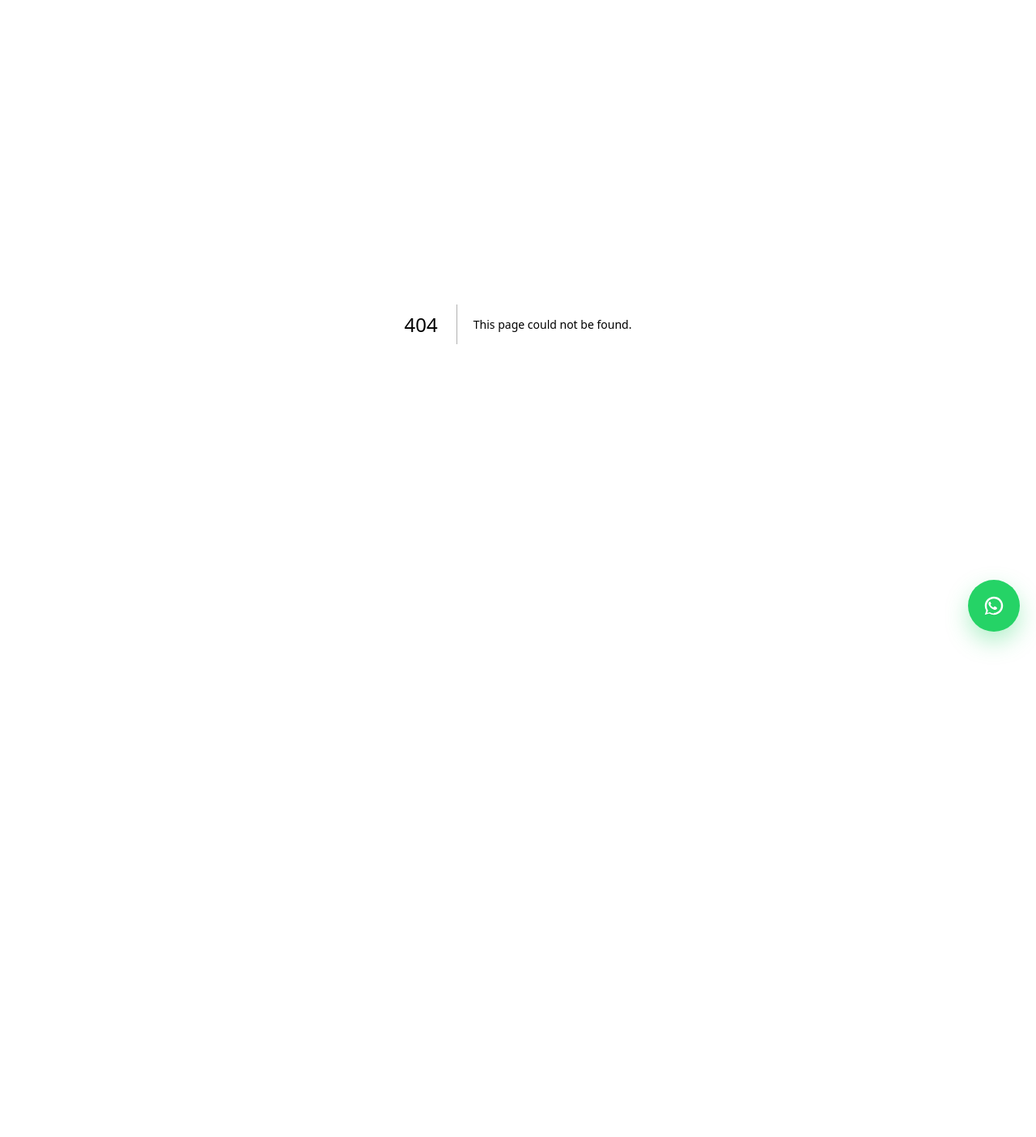
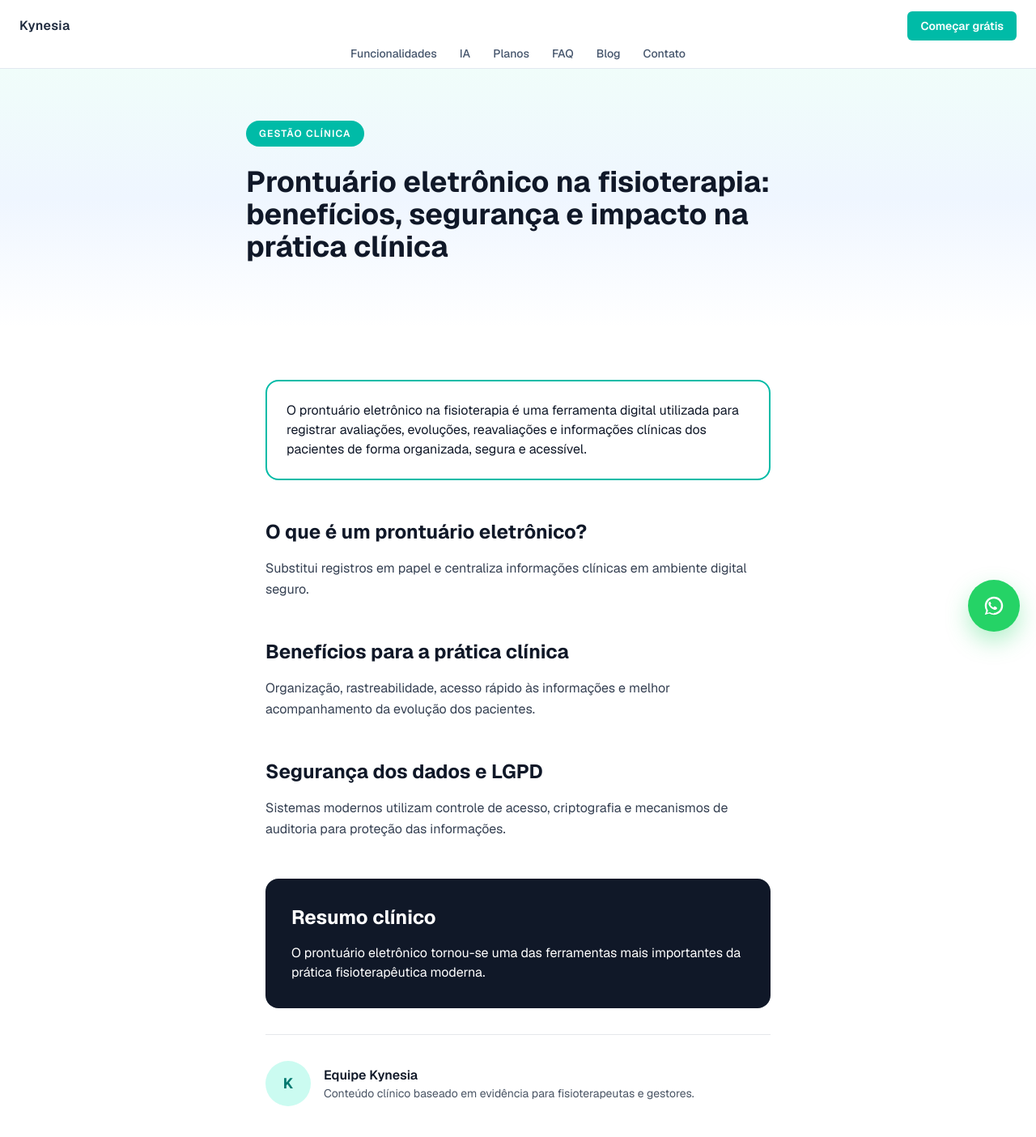
Before and after one commit to sendrette/kynesia-site, a Next.js app: page /blog/prontuario-eletronico-fisioterapia in a window 1280 px wide. Before the commit this address had no page. Shown: the top 1404 px of the page at 81% size. Before the commit the page ends 800 px from the top, so only its background shows below. Built offline with nearby package versions, Linux system fonts and the light colour scheme.

Commit message:
novo post para o blog, prontuario eletronico

```diff
--- /dev/null
+++ b/app/blog/prontuario-eletronico-fisioterapia/page.tsx
@@ -0,0 +1,73 @@
+import type { Metadata } from "next";
+import Link from "next/link";
+import SiteHeader from "../../components/site-header";
+
+const pageUrl = "https://kynesia.com.br/blog/prontuario-eletronico-fisioterapia";
+
+export const metadata: Metadata = {
+  title: "Prontuário eletrônico na fisioterapia: benefícios e segurança",
+  description:
+    "Entenda os benefícios do prontuário eletrônico na fisioterapia, segurança dos dados e impacto na gestão clínica.",
+  alternates: { canonical: pageUrl },
+};
+
+export default function ProntuarioEletronicoPage() {
+  return (
+    <main className="bg-white text-gray-900">
+      <SiteHeader />
+
+      <header className="bg-gradient-to-b from-teal-50 via-blue-50 to-white px-6 py-16">
+        <div className="mx-auto max-w-2xl">
+          <span className="mb-6 inline-block rounded-full bg-teal-500 px-4 py-2 text-xs font-semibold uppercase tracking-widest text-white">
+            Gestão Clínica
+          </span>
+
+          <h1 className="mb-4 text-4xl font-bold">
+            Prontuário eletrônico na fisioterapia: benefícios, segurança e impacto na prática clínica
+          </h1>
+        </div>
+      </header>
+
+      <article className="mx-auto max-w-2xl px-6 py-16">
+        <div className="mb-8 rounded-2xl border-2 border-teal-500 bg-white p-6">
+          <p>
+            O prontuário eletrônico na fisioterapia é uma ferramenta digital utilizada para registrar avaliações,
+            evoluções, reavaliações e informações clínicas dos pacientes de forma organizada, segura e acessível.
+          </p>
+        </div>
+
+        <h2 className="mb-4 mt-12 text-2xl font-bold">O que é um prontuário eletrônico?</h2>
+        <p className="mb-5 leading-relaxed text-gray-700">
+          Substitui registros em papel e centraliza informações clínicas em ambiente digital seguro.
+        </p>
+
+        <h2 className="mb-4 mt-12 text-2xl font-bold">Benefícios para a prática clínica</h2>
+        <p className="mb-5 leading-relaxed text-gray-700">
+          Organização, rastreabilidade, acesso rápido às informações e melhor acompanhamento da evolução dos pacientes.
+        </p>
+
+        <h2 className="mb-4 mt-12 text-2xl font-bold">Segurança dos dados e LGPD</h2>
+        <p className="mb-5 leading-relaxed text-gray-700">
+          Sistemas modernos utilizam controle de acesso, criptografia e mecanismos de auditoria para proteção das informações.
+        </p>
+
+        <div className="mb-8 mt-12 rounded-2xl bg-gray-900 p-8 text-white">
+          <h2 className="mb-4 text-2xl font-bold">Resumo clínico</h2>
+          <p>
+            O prontuário eletrônico tornou-se uma das ferramentas mais importantes da prática fisioterapêutica moderna.
+          </p>
+        </div>
+
+        <div className="flex items-center gap-4 border-t border-gray-200 pt-8">
+          <div className="flex h-14 w-14 items-center justify-center rounded-full bg-teal-100 text-lg font-bold text-teal-700">K</div>
+          <div>
+            <p className="font-semibold text-gray-900">Equipe Kynesia</p>
+            <p className="text-sm text-gray-600">
+              Conteúdo clínico baseado em evidência para fisioterapeutas e gestores.
+            </p>
+          </div>
+        </div>
+      </article>
+    </main>
+  );
+}
```
